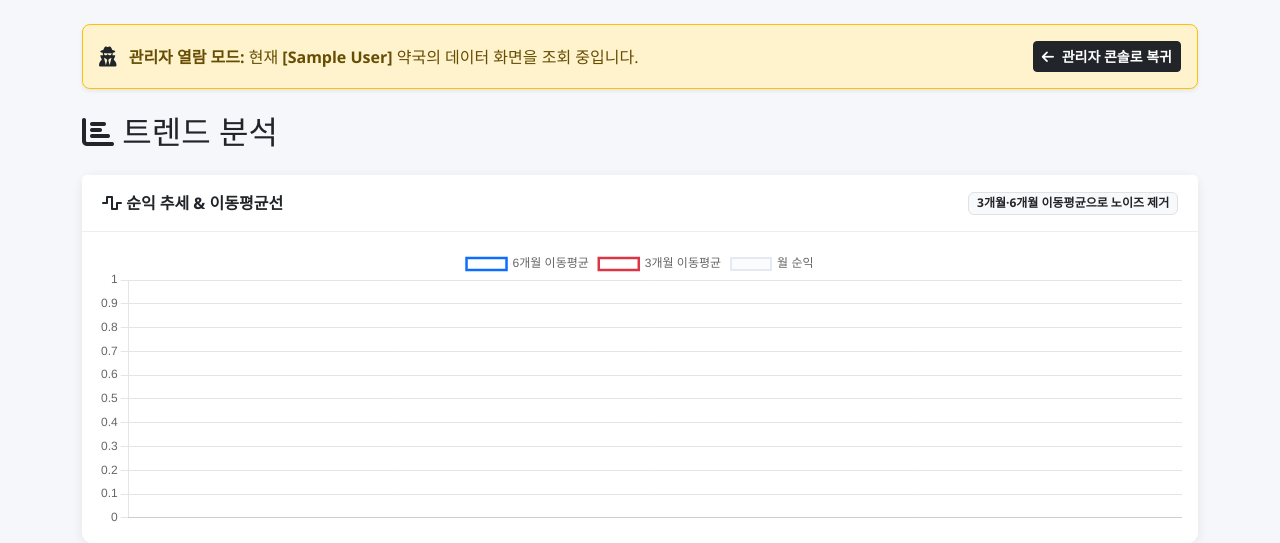
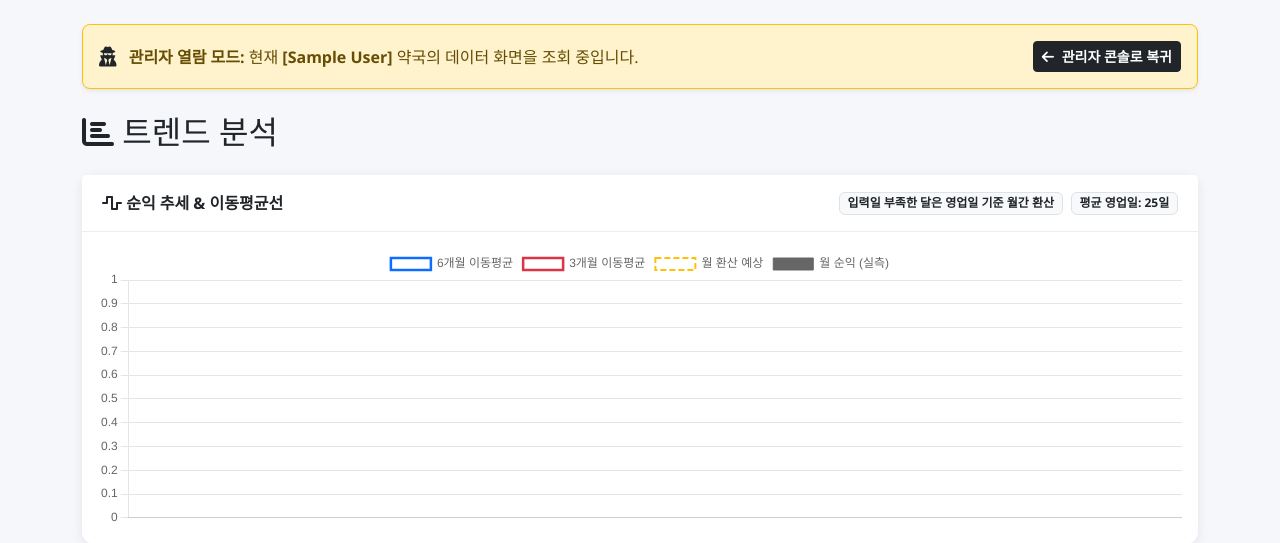
Before and after one commit to gokuroku720818/pharmacy-profit, a Flask app: page /trend in a window 1280 px wide. Shown: the part 80-623 px from the top of the page. Run offline with Flask 3, Linux system fonts and the light colour scheme; the visitor is signed in with stand-in values (Sample User, id 1); data that the repository does not hold is empty; parts of the project's set-up code (start-up, migrations or seed data) failed here and were passed over; some libraries are stand-ins or nearby versions.

Commit message:
트렌드 이동평균: 입력일 부족 달 영업일 기준 월간 환산, 실측+환산+이평선 복합차트

```diff
--- a/app.py
+++ b/app.py
@@ -1157,9 +1157,42 @@ def trend():
 
     # ========================================
     # 📊 [신규] 이동평균선 데이터 (3개월, 6개월)
+    # 입력 일수 적은 달은 영업일 기준 월간 환산
     # ========================================
     totals_list = [int(r['grand_total']) for r in rows]
     ma_labels = [f"{r['year']}.{r['month']:02d}" for r in rows]
+
+    # 월별 입력 일수 조회 (DB 1회)
+    conn_ma = get_db()
+    try:
+        entered_days_rows = conn_ma.execute('''
+            SELECT substr(date, 1, 7) as ym, COUNT(*) as cnt
+            FROM daily_profit
+            WHERE user_id = ? AND total > 0
+            GROUP BY substr(date, 1, 7)
+        ''', (user_id,)).fetchall()
+        entered_days_map = {r['ym']: int(r['cnt']) for r in entered_days_rows}
+    finally:
+        conn_ma.close()
+
+    # 월간 평균 영업일수 계산 (전체 기간 중 15일 이상 입력된 달들의 평균)
+    full_month_days = [v for v in entered_days_map.values() if v >= 15]
+    avg_working_days = int(sum(full_month_days) / len(full_month_days)) if full_month_days else 25
+
+    # 환산된 순익 (normalized): 입력일수가 평균영업일의 60% 미만이면 환산
+    normalized_totals = []
+    normalize_threshold = avg_working_days * 0.6
+    for i, r in enumerate(rows):
+        ym = f"{int(r['year'])}-{int(r['month']):02d}"
+        total = int(r['grand_total'])
+        entered = entered_days_map.get(ym, 0)
+
+        if entered > 0 and entered < normalize_threshold and total > 0:
+            # 일평균 × 평균영업일 = 월간 환산 예상치
+            projected = int(total / entered * avg_working_days)
+            normalized_totals.append(projected)
+        else:
+            normalized_totals.append(total)
 
     def calc_moving_avg(values, window):
         result = []
@@ -1173,8 +1206,10 @@ def trend():
     moving_avg_data = {
         'labels': ma_labels,
         'totals': totals_list,
-        'ma3': calc_moving_avg(totals_list, 3),
-        'ma6': calc_moving_avg(totals_list, 6)
+        'normalized': normalized_totals,
+        'ma3': calc_moving_avg(normalized_totals, 3),
+        'ma6': calc_moving_avg(normalized_totals, 6),
+        'avg_working_days': avg_working_days
     }
 
     # ========================================
--- a/static/js/charts.js
+++ b/static/js/charts.js
@@ -348,26 +348,47 @@ function initThreeWayTrendChart(data) {
     });
 }
 
-// 📊 이동평균선 차트 (순익 실적 + 3개월/6개월 이동평균)
+// 📊 이동평균선 차트 (실측 + 환산 예상 + 3/6개월 이동평균)
 function initMovingAvgChart(data) {
     const canvas = document.getElementById('movingAvgChart');
     if (!canvas || !data) return;
+
+    // 환산된 달 감지 (실측과 환산이 다른 달)
+    const barColors = data.totals.map((v, i) =>
+        v !== data.normalized[i] ? 'rgba(255, 193, 7, 0.5)' : 'rgba(13, 110, 253, 0.25)'
+    );
+    const barBorders = data.totals.map((v, i) =>
+        v !== data.normalized[i] ? 'rgba(255, 193, 7, 1)' : 'rgba(13, 110, 253, 0.5)'
+    );
+
     new Chart(canvas, {
-        type: 'line',
+        type: 'bar',
         data: {
             labels: data.labels,
             datasets: [{
-                label: '월 순익',
+                type: 'bar',
+                label: '월 순익 (실측)',
                 data: data.totals,
-                borderColor: 'rgba(200, 210, 230, 0.6)',
-                backgroundColor: 'rgba(200, 210, 230, 0.08)',
-                fill: true,
-                tension: 0.2,
-                pointRadius: 2,
-                pointHoverRadius: 5,
-                borderWidth: 1.5,
+                backgroundColor: barColors,
+                borderColor: barBorders,
+                borderWidth: 1,
+                borderRadius: 3,
+                order: 4
+            }, {
+                type: 'line',
+                label: '월 환산 예상',
+                data: data.normalized.map((v, i) => v !== data.totals[i] ? v : null),
+                borderColor: 'rgba(255, 193, 7, 1)',
+                backgroundColor: 'transparent',
+                borderWidth: 2,
+                borderDash: [6, 3],
+                pointRadius: 5,
+                pointStyle: 'triangle',
+                pointBackgroundColor: 'rgba(255, 193, 7, 1)',
+                spanGaps: false,
                 order: 3
             }, {
+                type: 'line',
                 label: '3개월 이동평균',
                 data: data.ma3,
                 borderColor: 'rgba(220, 53, 69, 1)',
@@ -379,6 +400,7 @@ function initMovingAvgChart(data) {
                 spanGaps: false,
                 order: 2
             }, {
+                type: 'line',
                 label: '6개월 이동평균',
                 data: data.ma6,
                 borderColor: 'rgba(13, 110, 253, 1)',
@@ -400,13 +422,16 @@ function initMovingAvgChart(data) {
                     callbacks: {
                         label: function(ctx) {
                             if (ctx.raw === null) return null;
-                            return `${ctx.dataset.label}: ${ctx.raw.toLocaleString()}원`;
+                            return ctx.dataset.label + ': ' + ctx.raw.toLocaleString() + '원';
                         }
                     }
                 }
             },
             scales: {
-                y: { ticks: { callback: v => formatNumber(v) } }
+                y: {
+                    beginAtZero: false,
+                    ticks: { callback: v => formatNumber(v) }
+                }
             }
         }
     });
--- a/templates/trend.html
+++ b/templates/trend.html
@@ -25,9 +25,12 @@
 <div class="row mb-4">
     <div class="col-md-12">
         <div class="card">
-            <div class="card-header d-flex justify-content-between align-items-center">
+            <div class="card-header d-flex justify-content-between align-items-center flex-wrap gap-2">
                 <span><i class="fas fa-wave-square"></i> 순익 추세 & 이동평균선</span>
-                <span class="badge bg-light text-dark border">3개월·6개월 이동평균으로 노이즈 제거</span>
+                <div class="d-flex gap-2 flex-wrap">
+                    <span class="badge bg-light text-dark border">입력일 부족한 달은 영업일 기준 월간 환산</span>
+                    <span class="badge bg-light text-dark border">평균 영업일: {{ moving_avg_data.avg_working_days }}일</span>
+                </div>
             </div>
             <div class="card-body"><canvas id="movingAvgChart" height="280"></canvas></div>
         </div>
```
